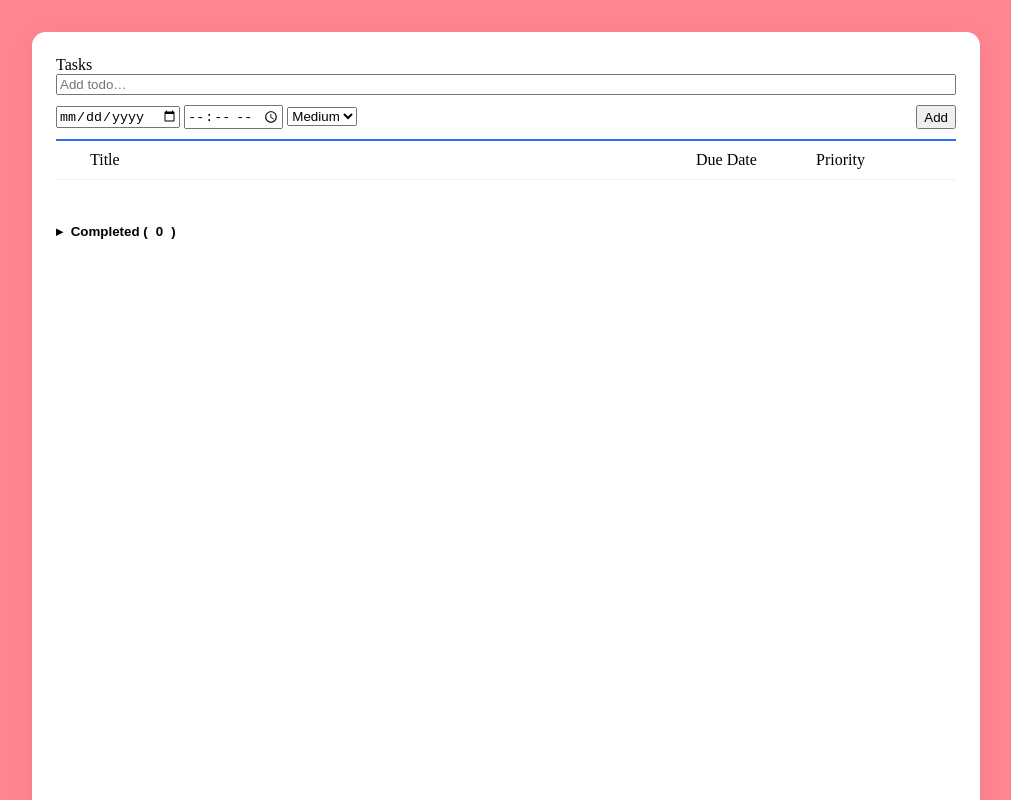
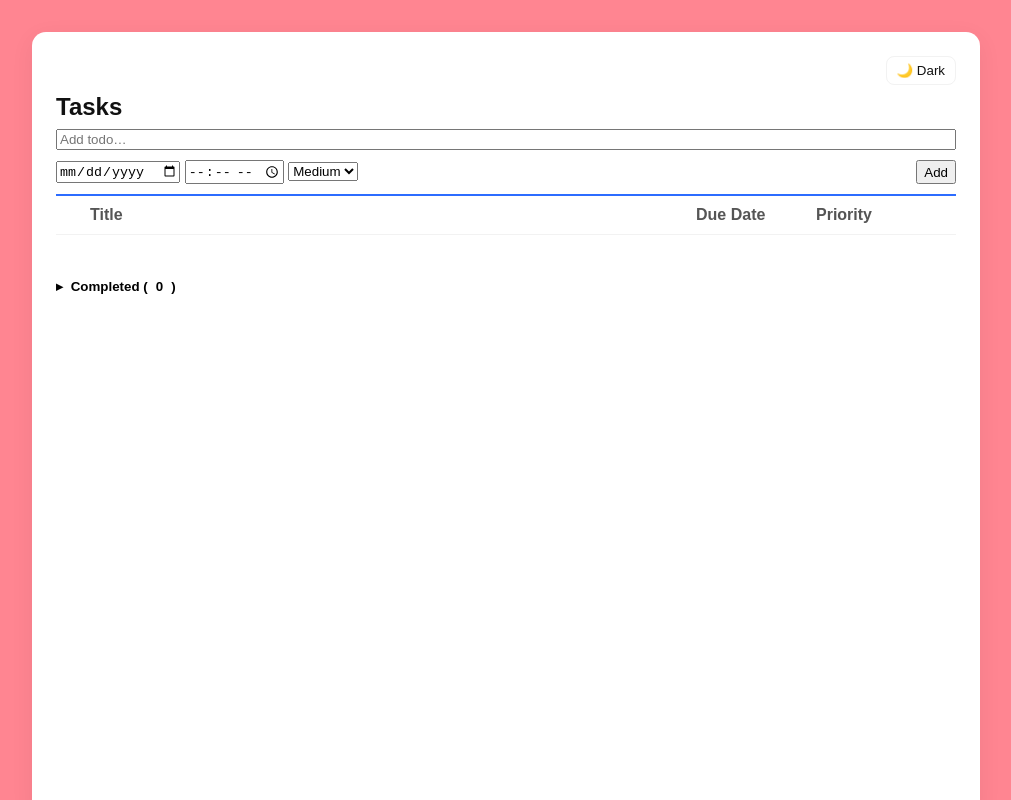
Before and after one commit to azatAkash/todolist, a website built with Vite: page frontend/index.html in a window 1280 px wide. Shown: the whole page, without its empty margins (134-1145 px from the left). Built offline with nearby package versions, Linux system fonts and the light colour scheme.

Commit message:
feat: theme toggle

```diff
--- a/frontend/src/styles/app.css
+++ b/frontend/src/styles/app.css
@@ -1,4 +1,28 @@
 @import url(./task.css);
+
+/* THEME TOKENS */
+:root {
+  --frame-bg: #ff8591; /* red background around the card (light) */
+  --card-bg: #ffffff; /* card background (light) */
+  --text: #111; /* primary text (light) */
+  --muted: #555; /* muted text */
+  --border: #f2f2f2; /* dividers */
+  --accent: #2c6cff; /* accent (form underline) */
+  --row-alt: #fafafa; /* subtle completed bg */
+  --frame: 32px; /* red top/bottom bands */
+  --card-pad: 24px;
+}
+
+[data-theme="dark"] {
+  --frame-bg: #0e0e10; /* almost black */
+  --card-bg: #151517; /* dark card */
+  --text: #ffffff; /* primary text */
+  --muted: #f6f6f6;
+  --border: #2a2a2e;
+  --accent: #6ea8ff;
+  --row-alt: #1b1b1f;
+}
+
 html,
 body {
   box-sizing: border-box;
@@ -6,3 +30,38 @@ body {
   margin: 0;
   padding: 0;
 }
+
+/* page fills the viewport; background is the red you want to see */
+html,
+body,
+#app {
+  height: 100%;
+  font-family: Arial, Helvetica, sans-serif;
+}
+
+#app {
+  background: var(--frame-bg);
+  display: flex;
+  justify-content: center;
+  align-items: stretch; /* card spans between top/bottom margins */
+  overflow: hidden; /* no page scroll */
+}
+
+/* Theme toggle */
+.theme-bar {
+  display: flex;
+  justify-content: flex-end;
+  gap: 8px;
+  margin-bottom: 8px;
+}
+.theme-toggle {
+  border: 1px solid var(--border);
+  background: transparent;
+  color: var(--text);
+  padding: 6px 10px;
+  border-radius: 8px;
+  cursor: pointer;
+}
+.theme-toggle:hover {
+  border-color: var(--accent);
+}
--- a/frontend/src/styles/task.css
+++ b/frontend/src/styles/task.css
@@ -1,38 +1,23 @@
-:root {
-  --frame: 32px; /* red top/bottom bands */
-  --card-pad: 24px;
-}
-
-/* page fills the viewport; background is the red you want to see */
-html,
-body,
-#app {
-  height: 100%;
-}
-body {
-  margin: 0;
-}
-#app {
-  background: #ff8591;
-  display: flex;
-  justify-content: center;
-  align-items: stretch; /* card spans between top/bottom margins */
-  overflow: hidden; /* no page scroll */
-}
-
 /* the white card */
 .container {
   width: min(900px, 80%);
   margin-block: var(--frame); /* <-- red “margins” */
   height: calc(100vh - (var(--frame) * 2)); /* fit between them */
-  background: #fff;
   padding: var(--card-pad);
   border-radius: 14px;
   box-shadow: 0 6px 24px rgba(0, 0, 0, 0.06);
-
+  background: var(--card-bg);
+  color: var(--text);
   display: flex;
   flex-direction: column;
   overflow: hidden; /* card itself doesn't scroll */
+}
+
+.page-title {
+  color: var(--text);
+  font-weight: 700;
+  margin-bottom: 8px;
+  font-size: 1.5rem;
 }
 
 /* form stays at the top (doesn't need to be sticky now) */
@@ -41,8 +26,8 @@ body {
   flex-direction: column;
   gap: 10px;
   padding-bottom: 10px;
-  border-bottom: 2px solid #2c6cff;
-  background: #fff;
+  border-bottom: 2px solid var(--accent);
+  background: var(--card-bg);
   z-index: 1;
 }
 
@@ -68,6 +53,9 @@ body {
   padding-bottom: calc(var(--card-pad) + env(safe-area-inset-bottom, 0px));
 }
 
+.todo-header-container {
+  font-weight: 600;
+}
 /* grid stays intact; title shrinks */
 .todo-header-container,
 .todo-row {
@@ -76,7 +64,9 @@ body {
   column-gap: 20px;
   align-items: center;
   padding: 10px 0;
-  border-bottom: 1px solid #f2f2f2;
+  color: var(--muted);
+
+  border-bottom: 1px solid var(--border);
 }
 .col-title {
   min-width: 0;
@@ -89,7 +79,7 @@ body {
 
 .is-completed {
   text-decoration: line-through;
-  background-color: #f9fff6;
+  background: var(--row-alt);
 }
 
 /* small screens keep the frame but tighten widths */
--- a/frontend/src/task/controller.js
+++ b/frontend/src/task/controller.js
@@ -12,6 +12,25 @@ import { model } from "./model.js";
 
 const isCompleted = (t) => (t.status || "").toLowerCase() === "completed";
 
+function applyTheme(theme, btn) {
+  document.documentElement.setAttribute("data-theme", theme);
+  localStorage.setItem("theme", theme);
+  if (btn) {
+    const dark = theme === "dark";
+    btn.setAttribute("aria-pressed", String(dark));
+    btn.textContent = dark ? "☀️ Light" : "🌙 Dark";
+  }
+}
+
+function getPreferredTheme() {
+  const saved = localStorage.getItem("theme");
+  if (saved === "light" || saved === "dark") return saved;
+  return window.matchMedia &&
+    window.matchMedia("(prefers-color-scheme: dark)").matches
+    ? "dark"
+    : "light";
+}
+
 function toISOFromLocal(dateStr, timeStr) {
   if (!dateStr) return null;
   const [y, m, d] = dateStr.split("-").map(Number);
@@ -24,6 +43,7 @@ function toISOFromLocal(dateStr, timeStr) {
 
 export async function init() {
   renderLayout();
+  const els = getEls();
   const {
     form,
     input,
@@ -37,12 +57,19 @@ export async function init() {
     completedToggle,
     completedCountEl,
     completedBody,
-  } = getEls();
+    themeToggle,
+  } = els;
 
   initPriorityDropdown(importanceDropdown, "medium");
   initDateMinToday(date);
   initDateAndTimeMin(date, time);
 
+  applyTheme(getPreferredTheme(), themeToggle);
+  themeToggle.addEventListener("click", () => {
+    const current =
+      document.documentElement.getAttribute("data-theme") || "light";
+    applyTheme(current === "dark" ? "light" : "dark", themeToggle);
+  });
   // render on model updates: split into active/completed
   model.subscribe(({ tasks }) => {
     const active = tasks.filter((t) => !isCompleted(t));
--- a/frontend/src/task/view.js
+++ b/frontend/src/task/view.js
@@ -1,7 +1,11 @@
 // src/task/view.js
 export function renderLayout() {
   document.querySelector("#app").innerHTML = `
+
     <div class="container">
+      <div class="theme-bar">
+        <button type="button" class="theme-toggle" aria-pressed="false">🌙 Dark</button>
+      </div>
       <div class="page-title">Tasks</div>
 
       <form class="todo-form" autocomplete="off">
@@ -69,6 +73,7 @@ export function getEls() {
     completedToggle: document.querySelector(".completed-toggle"),
     completedCountEl: document.querySelector(".completed-count"),
     completedBody: document.querySelector(".completed-body"),
+    themeToggle: document.querySelector(".theme-toggle"),
   };
 }
 
```
